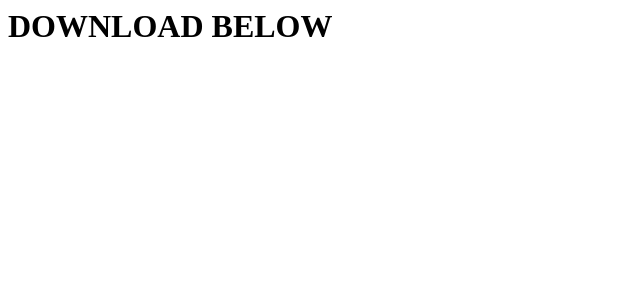
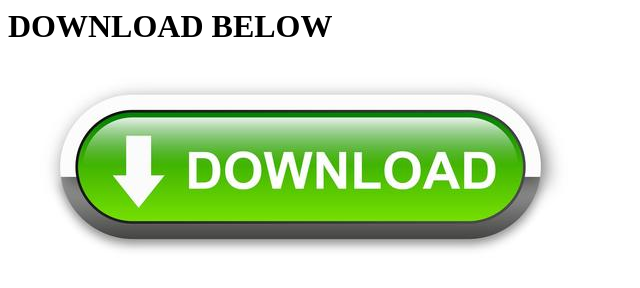
Before and after one commit to Khanathan/bruhDownload, a plain HTML site: page index.html in a window 1280 px wide. Shown: the whole page, without its empty margins (0-640 px from the left). Drawn offline with Linux system fonts and the light colour scheme.

Commit message:
Update index.html

```diff
--- a/index.html
+++ b/index.html
@@ -4,6 +4,6 @@
   </HEAD>
   <BODY>
     <h1>  DOWNLOAD BELOW</h1>
-
+    <img src="doBu.jpg" alt="NOT sus">
   </BODY>
 </HTML>
```
